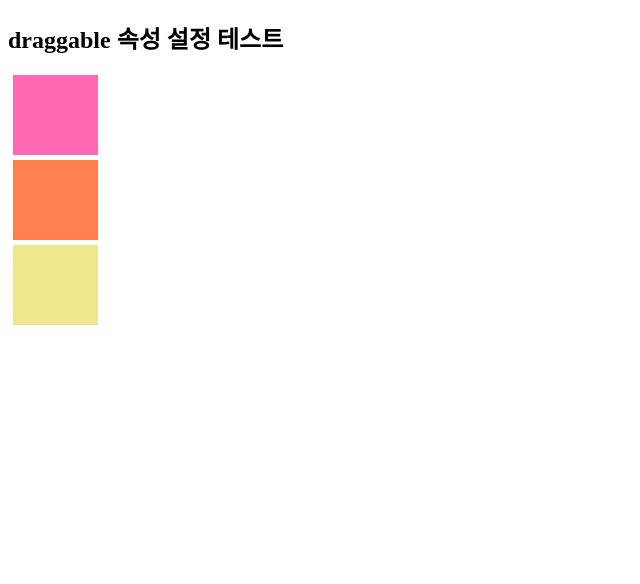
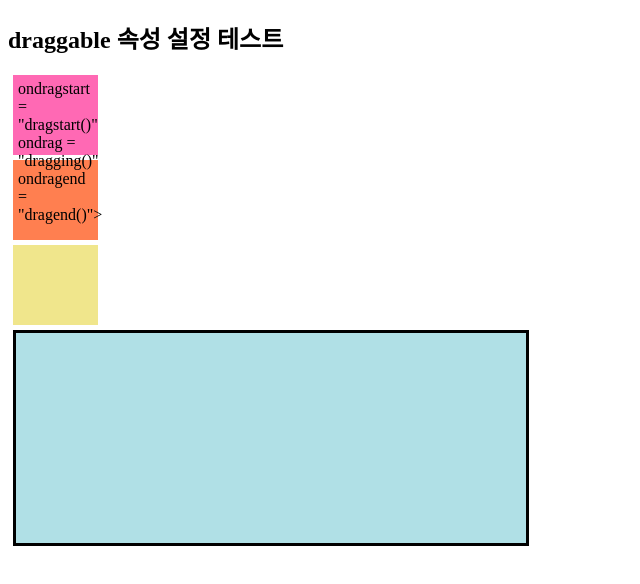
Before and after one commit to miso10034/gasan, a plain HTML site: page html5/드래그.html in a window 1280 px wide. Shown: the whole page, without its empty margins (0-640 px from the left). Drawn offline with Linux system fonts and the light colour scheme.

Commit message:
Update 드래그.html

```diff
--- a/html5/드래그.html
+++ b/html5/드래그.html
@@ -14,13 +14,51 @@
         #box1{background-color: hotpink;}
         #box2{background-color: coral;}
         #box3{background-color: khaki;}
+
+        #target
+        {
+            width : 500px;
+            height : 200px;
+            padding : 5px;
+            margin : 5px;
+            border : 3px solid;
+            background-color : powderblue ;
+        }
     </style>
 </head>
 <body>
     <h2>draggable 속성 설정 테스트</h2>
 
-    <div id = "box1" draggable="true"></div>
+    <div id = "box1" draggable="true"
+        <!-- 새로 추가된 부분 --!>
+        ondragstart = "dragstart()"
+        ondrag = "dragging()"
+        ondragend = "dragend()"></div>
     <div id = "box2" draggable="false"></div>
     <div id = "box3" draggable="false"></div>
+    <div id = "target"
+        ondragenter = "dragenter()"
+        ondragover = "dragover()"
+        ondragleave = "dragleave()"></div>
+
+    <div id = "result"></div>
+
+    <script>
+        // function dragstart(e){
+        //      document.getElementById("result").innerHTML = "드래그가 시작되었습니다.";}
+        // function dragging(e){
+        //      document.getElementById("result").innerHTML = "드래그 중 입니다.";}
+        // function dragend(e){
+        //      document.getElementById("result").innerHTML = "드래그가 끝났습니다.";}
+
+        function dragenter(e){
+            document.getElementById("result").innerHTML = "target 영역에 진입하였습니다.";
+         function dragover(e){
+            document.getElementById("result").innerHTML = "target 영역위에 진입하였습니다.";
+        }
+        function dragleave(e){
+            document.getElementById("result").innerHTML = "target 영역에서 벗어났습니다.";
+        }
+    </script>
 </body>
 </html>
```
